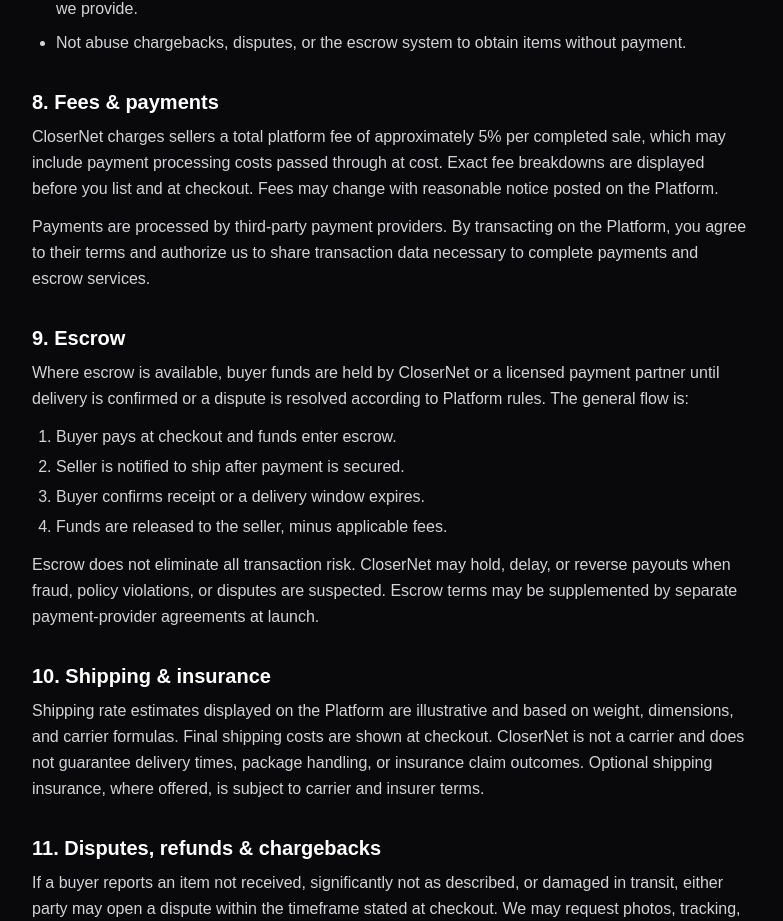
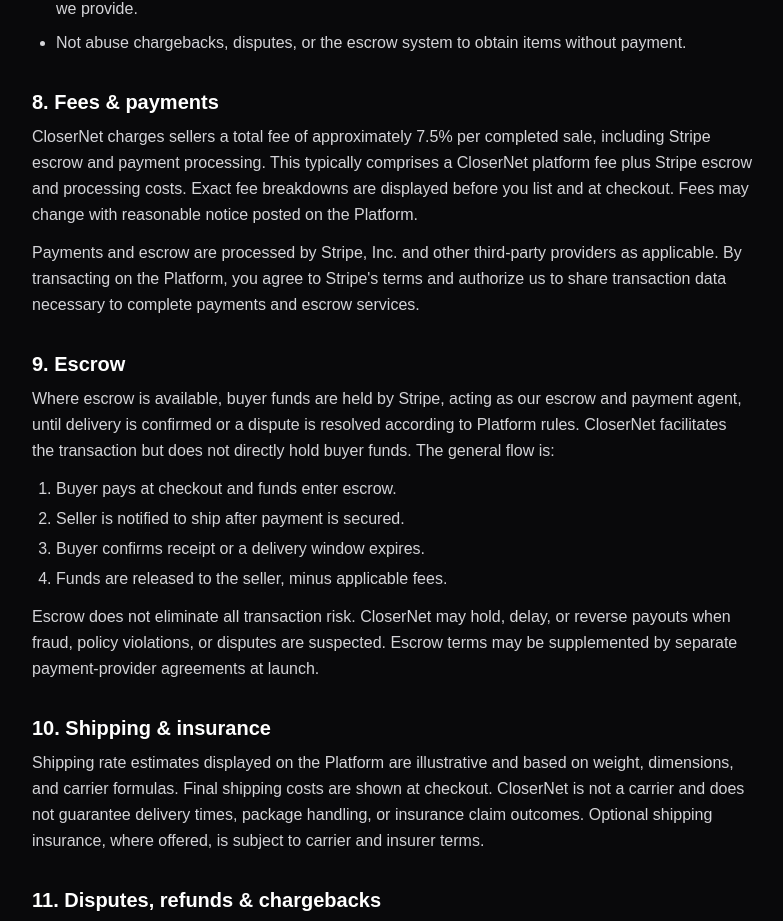
Before and after one commit to 50isLess/CloserNet, a Next.js app: page /terms in a window 1280 px wide. Shown: the part 1557-2478 px from the top of the page, without its empty margins (248-1031 px from the left). Built offline with nearby package versions, Linux system fonts and the light colour scheme; no server answers.

Commit message:
Update fees to 7.5% with Stripe escrow and eBay half-fee messaging

```diff
--- a/app/api/waitlist/route.ts
+++ b/app/api/waitlist/route.ts
@@ -43,7 +43,7 @@
             <h1 style="font-size: 24px; font-weight: 600; margin-bottom: 16px;">You're on the list</h1>
             <p style="color: #52525b; line-height: 1.6; margin-bottom: 16px;">
               Thanks for joining the CloserNet early access waitlist. We're building a peer-to-peer marketplace
-              with escrow protection and ~5% total seller fees — and you'll be among the first to know when we launch.
+              with Stripe escrow protection and ~7.5% total seller fees — and you'll be among the first to know when we launch.
             </p>
             <p style="color: #52525b; line-height: 1.6;">
               We'll email you when seller accounts and checkout go live. No spam — just launch updates.
--- a/app/layout.tsx
+++ b/app/layout.tsx
@@ -18,21 +18,21 @@
   metadataBase: new URL(siteUrl),
   title: "CloserNet — Peer-to-Peer Marketplace with Escrow & Low Fees",
   description:
-    "Sell used goods on CloserNet with ~5% total fees, built-in escrow protection, and smart shipping estimates. A simpler alternative to eBay for collectibles, electronics, and more.",
+    "Sell used goods on CloserNet with ~7.5% total fees including Stripe escrow — roughly half what eBay keeps. Smart shipping estimates for collectibles, electronics, and more.",
   openGraph: {
     type: "website",
     locale: "en_US",
     url: siteUrl,
     title: "CloserNet — Closer to Real Value. Protected by Escrow.",
     description:
-      "Peer-to-peer marketplace with ~5% total fees, escrow protection, and shipping tools built in.",
+      "Peer-to-peer marketplace with ~7.5% total fees, Stripe escrow, and shipping tools built in.",
     siteName: "CloserNet",
   },
   twitter: {
     card: "summary_large_image",
     title: "CloserNet — Closer to Real Value. Protected by Escrow.",
     description:
-      "Peer-to-peer marketplace with ~5% total fees, escrow protection, and shipping tools built in.",
+      "Peer-to-peer marketplace with ~7.5% total fees, Stripe escrow, and shipping tools built in.",
   },
 };
 
--- a/app/opengraph-image.tsx
+++ b/app/opengraph-image.tsx
@@ -64,7 +64,7 @@
           Protected by escrow.
         </div>
         <div style={{ fontSize: "30px", color: "#a1a1aa", maxWidth: "820px", lineHeight: 1.4 }}>
-          Peer-to-peer marketplace with ~5% total fees, built-in escrow, and smart shipping.
+          Peer-to-peer marketplace with ~7.5% total fees, Stripe escrow, and smart shipping.
         </div>
         <div
           style={{
@@ -73,7 +73,7 @@
             marginTop: "48px",
           }}
         >
-          {["~5% fees", "Escrow protected", "USPS · UPS · FedEx"].map((label) => (
+          {["~7.5% fees", "Stripe escrow", "USPS · UPS · FedEx"].map((label) => (
             <div
               key={label}
               style={{
--- a/app/page.tsx
+++ b/app/page.tsx
@@ -181,8 +181,8 @@
           Closer to real value.<br />Protected by escrow.
         </h1>
         <p className="text-xl text-zinc-400 max-w-2xl mx-auto mb-10">
-          A simpler peer-to-peer marketplace. Only ~5% total fees.<br />
-          Keep more of your money with built-in escrow protection.
+          A simpler peer-to-peer marketplace. Only ~7.5% total fees, including Stripe escrow.<br />
+          That&apos;s roughly half what eBay keeps — with real payment protection built in.
         </p>
 
         <form onSubmit={handleWaitlistSubmit} className="max-w-md mx-auto mb-6">
@@ -231,8 +231,8 @@
           {[
             { num: "01", title: "Create Account", desc: "Sign up free with email. Verify identity before your first sale goes live." },
             { num: "02", title: "List Your Item", desc: "Add photos, price, weight & dimensions. We estimate USPS, UPS & FedEx rates." },
-            { num: "03", title: "Secure Escrow", desc: "Buyer pays into escrow at checkout. You ship only after payment is secured." },
-            { num: "04", title: "Get Paid", desc: "Funds release after delivery confirmation. You keep ~95% after our ~5% total fee." }
+            { num: "03", title: "Secure Escrow", desc: "Buyer pays at checkout. Stripe holds funds in escrow until delivery is confirmed." },
+            { num: "04", title: "Get Paid", desc: "Funds release after delivery confirmation. You keep ~92.5% after our ~7.5% total fee." }
           ].map((step, i) => (
             <div key={i} className="bg-zinc-900 border border-zinc-800 rounded-2xl p-8">
               <div className="text-5xl font-bold text-zinc-700 mb-6">{step.num}</div>
@@ -246,14 +246,17 @@
       {/* How Escrow Works */}
       <section id="escrow" className="max-w-6xl mx-auto px-6 py-16 border-t border-zinc-800">
         <h2 className="text-4xl font-semibold text-center mb-4">How Escrow Works</h2>
-        <p className="text-center text-zinc-400 mb-12 max-w-2xl mx-auto">
-          Neither side takes the risk alone. Payment stays locked until the deal is done.
+        <p className="text-center text-zinc-400 mb-4 max-w-2xl mx-auto">
+          Neither side takes the risk alone. Stripe acts as our escrow agent — payment stays locked until the deal is done.
+        </p>
+        <p className="text-center text-zinc-500 text-sm mb-12 max-w-xl mx-auto">
+          CloserNet facilitates the transaction; Stripe holds and releases funds according to delivery confirmation.
         </p>
 
         <div className="hidden lg:flex items-center justify-center gap-2">
           {[
-            { step: "1", title: "Buyer Pays", desc: "Checkout secures the full amount in escrow.", icon: "💳", role: "Buyer" },
-            { step: "2", title: "Funds Held", desc: "CloserNet holds payment — not the seller.", icon: "🔒", role: "Protected" },
+            { step: "1", title: "Buyer Pays", desc: "Checkout secures the full amount via Stripe.", icon: "💳", role: "Buyer" },
+            { step: "2", title: "Funds Held", desc: "Stripe holds payment in escrow — not the seller.", icon: "🔒", role: "Stripe" },
             { step: "3", title: "Seller Ships", desc: "Seller ships only after payment is secured.", icon: "📦", role: "Seller" },
             { step: "4", title: "Funds Released", desc: "Seller gets paid after delivery is confirmed.", icon: "✓", role: "Complete" },
           ].map((item, i, arr) => (
@@ -279,8 +282,8 @@
 
         <div className="lg:hidden space-y-4 max-w-sm mx-auto">
           {[
-            { step: "1", title: "Buyer Pays", desc: "Checkout secures the full amount in escrow.", icon: "💳" },
-            { step: "2", title: "Funds Held", desc: "CloserNet holds payment — not the seller.", icon: "🔒" },
+            { step: "1", title: "Buyer Pays", desc: "Checkout secures the full amount via Stripe.", icon: "💳" },
+            { step: "2", title: "Funds Held", desc: "Stripe holds payment in escrow — not the seller.", icon: "🔒" },
             { step: "3", title: "Seller Ships", desc: "Seller ships only after payment is secured.", icon: "📦" },
             { step: "4", title: "Funds Released", desc: "Seller gets paid after delivery is confirmed.", icon: "✓" },
           ].map((item, i, arr) => (
@@ -313,7 +316,10 @@
       {/* Fee Breakdown */}
       <section id="fees" className="max-w-4xl mx-auto px-6 py-16 border-t border-zinc-800">
         <h2 className="text-4xl font-semibold text-center mb-4">Transparent Fee Breakdown</h2>
-        <p className="text-center text-zinc-400 mb-10">No hidden charges. Here is exactly what a seller pays on a completed sale.</p>
+        <p className="text-center text-zinc-400 mb-4">No hidden charges. Here is exactly what a seller pays on a completed sale.</p>
+        <p className="text-center text-zinc-500 text-sm mb-10 max-w-xl mx-auto">
+          ~7.5% all-in is roughly half the 13–15%+ eBay keeps on a typical sale.
+        </p>
 
         <div className="bg-zinc-900 border border-zinc-800 rounded-2xl overflow-hidden mb-8">
           <table className="w-full text-sm">
@@ -326,9 +332,9 @@
             </thead>
             <tbody className="divide-y divide-zinc-800">
               {[
-                ["CloserNet platform fee", "3.0%", "Marketplace, escrow, listing tools"],
-                ["Payment processing", "2.0%", "Card/bank processing (passed through at cost)"],
-                ["Total seller fee", "~5.0%", "Combined — you keep ~95% of the sale price"],
+                ["CloserNet platform fee", "4.5%", "Marketplace, listing tools, support"],
+                ["Stripe escrow & processing", "3.0%", "Escrow hold, payment processing (via Stripe)"],
+                ["Total seller fee", "~7.5%", "Combined — you keep ~92.5% of the sale price"],
               ].map(([fee, rate, covers], i) => (
                 <tr key={i} className={i === 2 ? "bg-zinc-950" : ""}>
                   <td className={`p-4 ${i === 2 ? "font-semibold text-white" : ""}`}>{fee}</td>
@@ -342,9 +348,9 @@
 
         <div className="grid md:grid-cols-3 gap-4 text-center">
           {[
-            { price: 50, fee: 2.50, payout: 47.50 },
-            { price: 200, fee: 10, payout: 190 },
-            { price: 1000, fee: 50, payout: 950 },
+            { price: 50, fee: 3.75, payout: 46.25 },
+            { price: 200, fee: 15, payout: 185 },
+            { price: 1000, fee: 75, payout: 925 },
           ].map((ex) => (
             <div key={ex.price} className="bg-zinc-900 border border-zinc-800 rounded-xl p-5">
               <div className="text-zinc-400 text-sm mb-1">${ex.price} sale</div>
@@ -402,11 +408,11 @@
           <div className="bg-zinc-900 border border-zinc-700 rounded-2xl p-6">
             <h3 className="text-xl font-semibold mb-4 text-green-400">CloserNet</h3>
             <ul className="space-y-2 text-sm">
-              <li>✓ ~5% total fees</li>
-              <li>✓ Built-in escrow protection</li>
+              <li>✓ ~7.5% total fees (incl. Stripe escrow)</li>
+              <li>✓ Stripe-powered escrow protection</li>
+              <li>✓ Roughly half what eBay keeps</li>
               <li>✓ Real shipping rates (USPS, UPS, FedEx)</li>
-              <li>✓ Insurance options available</li>
-              <li>✓ ~95% payout to seller</li>
+              <li>✓ ~92.5% payout to seller</li>
             </ul>
           </div>
 
@@ -472,7 +478,7 @@
         <div className="grid md:grid-cols-3 gap-6">
           <div className="bg-zinc-950 border border-zinc-800 rounded-2xl p-8">
             <h3 className="text-2xl font-semibold mb-4">Escrow Protection</h3>
-            <p className="text-zinc-400">Money is held safely until the buyer confirms they received the item. No more shipping without payment security.</p>
+            <p className="text-zinc-400">Stripe holds funds in escrow until the buyer confirms they received the item. No more shipping without payment security.</p>
           </div>
           <div className="bg-zinc-950 border border-zinc-800 rounded-2xl p-8">
             <h3 className="text-2xl font-semibold mb-4">Fair for Both Sides</h3>
@@ -490,9 +496,9 @@
         <h2 className="text-4xl font-semibold text-center mb-12">Frequently Asked Questions</h2>
         <div className="space-y-6">
           {[
-            ["How much does it cost to sell?", "About 5% total: 3% CloserNet platform fee + ~2% payment processing. See the fee breakdown above for examples."],
+            ["How much does it cost to sell?", "About 7.5% total: 4.5% CloserNet platform fee + 3% Stripe escrow & payment processing. That's roughly half what eBay keeps. See the fee breakdown above for examples."],
             ["How do I post an item?", "Seller accounts and checkout aren't live yet. Join the waitlist at the top of this page with your email — we'll invite early sellers when listing and escrow checkout launch."],
-            ["How does escrow work?", "Buyer pays at checkout and funds are held by CloserNet — not the seller. The seller ships once payment is secured. Funds release to the seller after the buyer confirms delivery. See the How Escrow Works section above for the full flow."],
+            ["How does escrow work?", "Buyer pays at checkout and funds are held by Stripe, our escrow agent — not the seller. CloserNet facilitates the transaction; Stripe secures and releases payment after the buyer confirms delivery. See the How Escrow Works section above for the full flow."],
             ["What happens if the buyer claims the item wasn't as described?", "Either party can open a dispute before funds are released. We may ask for photos, tracking, and messages from both sides, then decide on a full refund, partial refund, or release to the seller based on the evidence. Chargebacks opened outside this process may result in account suspension."],
             ["How are shipping rates calculated?", "Enter your item's weight and dimensions. We estimate rates from USPS, UPS, and FedEx using billable weight (actual vs dimensional)."],
             ["What is CloserValue AI?", "A pricing helper that uses sample category averages to suggest a ballpark range. Use it as a starting point and verify with your own research before listing."],
--- a/app/privacy/page.tsx
+++ b/app/privacy/page.tsx
@@ -91,7 +91,8 @@
             <ul className="list-disc pl-6 space-y-2">
               <li>
                 <strong className="text-white">Service providers</strong> under contract — including hosting (e.g., Vercel),
-                email delivery (e.g., Resend), payment processors, identity verification vendors, and analytics providers.
+                email delivery (e.g., Resend), payment and escrow processing (e.g., Stripe), identity verification vendors,
+                and analytics providers.
               </li>
               <li>
                 <strong className="text-white">Other users</strong> as needed to complete transactions — such as shipping
--- a/app/terms/page.tsx
+++ b/app/terms/page.tsx
@@ -112,21 +112,24 @@
           <div>
             <h2 className="text-xl font-semibold text-white mb-2">8. Fees & payments</h2>
             <p className="mb-3">
-              CloserNet charges sellers a total platform fee of approximately 5% per completed sale, which may include
-              payment processing costs passed through at cost. Exact fee breakdowns are displayed before you list and
-              at checkout. Fees may change with reasonable notice posted on the Platform.
+              CloserNet charges sellers a total fee of approximately 7.5% per completed sale, including Stripe escrow
+              and payment processing. This typically comprises a CloserNet platform fee plus Stripe escrow and processing
+              costs. Exact fee breakdowns are displayed before you list and at checkout. Fees may change with reasonable
+              notice posted on the Platform.
             </p>
             <p>
-              Payments are processed by third-party payment providers. By transacting on the Platform, you agree to
-              their terms and authorize us to share transaction data necessary to complete payments and escrow services.
+              Payments and escrow are processed by Stripe, Inc. and other third-party providers as applicable. By
+              transacting on the Platform, you agree to Stripe&apos;s terms and authorize us to share transaction data
+              necessary to complete payments and escrow services.
             </p>
           </div>
 
           <div>
             <h2 className="text-xl font-semibold text-white mb-2">9. Escrow</h2>
             <p className="mb-3">
-              Where escrow is available, buyer funds are held by CloserNet or a licensed payment partner until
-              delivery is confirmed or a dispute is resolved according to Platform rules. The general flow is:
+              Where escrow is available, buyer funds are held by Stripe, acting as our escrow and payment agent, until
+              delivery is confirmed or a dispute is resolved according to Platform rules. CloserNet facilitates the
+              transaction but does not directly hold buyer funds. The general flow is:
             </p>
             <ol className="list-decimal pl-6 space-y-1 mb-3">
               <li>Buyer pays at checkout and funds enter escrow.</li>
```
